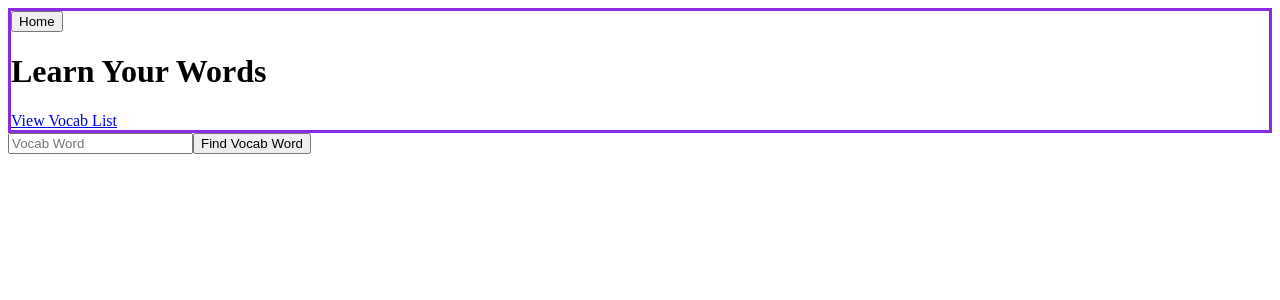
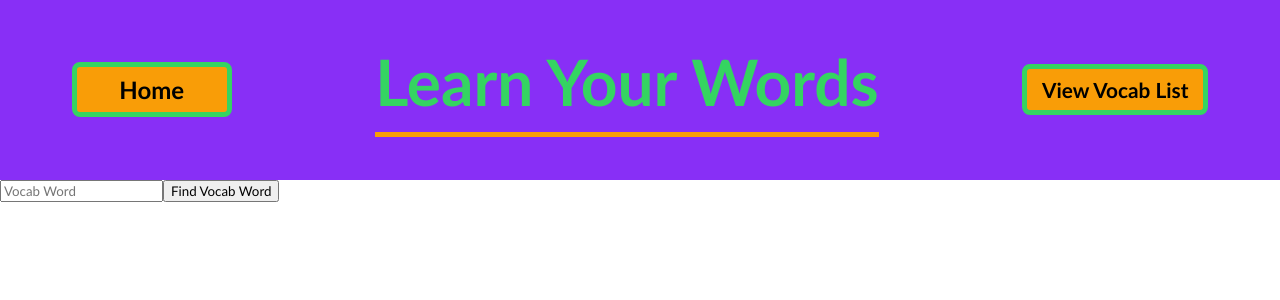
Before and after one commit to nwgambee/learn-your-words, a React (Create React App) app: page / in a window 1280 px wide. Shown: the top 300 px of the page. Built offline with nearby package versions, Linux system fonts and the light colour scheme.

Commit message:
Style header

```diff
--- a/src/components/Header/Header.scss
+++ b/src/components/Header/Header.scss
@@ -1,3 +1,48 @@
+* {
+  font-family:'Gill Sans', 'Gill Sans MT', Calibri, 'Trebuchet MS', sans-serif ;
+}
+
 .header {
-  border: 3px solid blueviolet;
+  font-family:'Gill Sans', 'Gill Sans MT', Calibri, 'Trebuchet MS', sans-serif ;
+  background-color: #882FF6;
+  display: flex;
+  flex-direction: row;
+  justify-content: space-around;
+  align-items: center;
 }
+
+.home-btn {
+  background-color: #F99D07;
+  padding: .5rem;
+  font-size: 1.5rem;
+  width: 10rem;
+  border: 5px solid #35D461;
+  border-radius: .5rem;
+  vertical-align: middle;
+  text-align: center;
+  cursor: pointer;
+  font-weight: 700;
+
+
+}
+
+.main-title {
+  font-size: 4rem;
+  color: #35D461;
+  border-bottom: 5px solid #F99D07;
+  padding-bottom: .75rem;
+}
+
+.vocab-list-btn {
+  color: black;
+  text-decoration: none;
+  vertical-align: middle;
+  text-align: center;
+  border: 5px solid #35D461;
+  font-size: 1.3rem;
+  padding: .5rem;
+  width: 10rem;
+  background-color: #F99D07;
+  border-radius: .5rem;
+  font-weight: 700;
+}
--- a/src/index.scss
+++ b/src/index.scss
@@ -1,12 +1,9 @@
 
-// body {
-//   margin: 0;
-//   font-family: -apple-system, BlinkMacSystemFont, 'Segoe UI', 'Roboto', 'Oxygen',
-//   'Ubuntu', 'Cantarell', 'Fira Sans', 'Droid Sans', 'Helvetica Neue',
-//   sans-serif;
-//   -webkit-font-smoothing: antialiased;
-//   -moz-osx-font-smoothing: grayscale;
-// }
+body {
+  margin: 0;
+  -webkit-font-smoothing: antialiased;
+  -moz-osx-font-smoothing: grayscale;
+}
 
 // code {
 //   font-family: source-code-pro, Menlo, Monaco, Consolas, 'Courier New',
```
